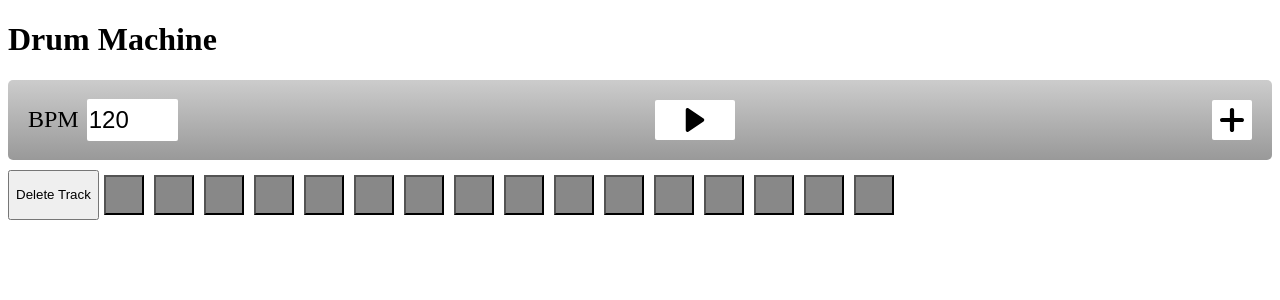
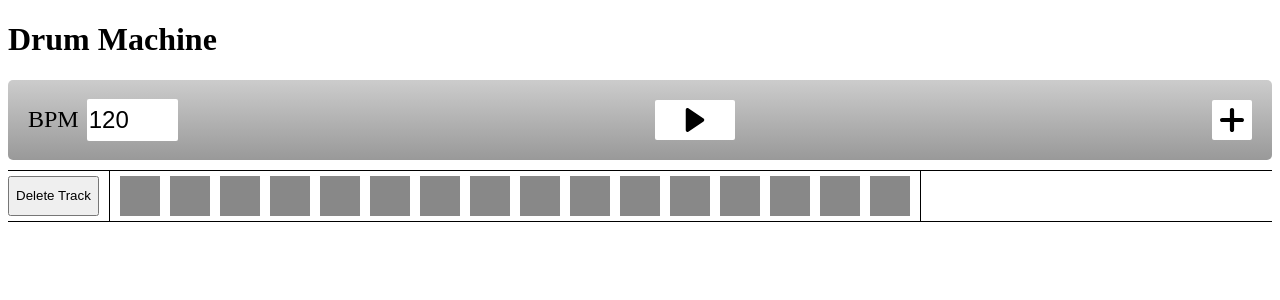
Before and after one commit to cschwartz525/drum-machine, a React app: page / in a window 1280 px wide. Both pictures are taken after a click on the button 1231 px from the left and 119 px from the top of the page. Shown: the top 300 px of the page. Built offline with nearby package versions, Linux system fonts and the light colour scheme.

Commit message:
Style improvements

```diff
--- a/src/components/BeatSquare/component.tsx
+++ b/src/components/BeatSquare/component.tsx
@@ -7,10 +7,16 @@ interface SquareProps {
 }
 
 const Square = styled.button<SquareProps>`
-    background-color: ${({ isEnabled }) => (isEnabled ? '#bb0000' : '#888888')};
+    background: ${({ isEnabled }) => (isEnabled ? '#bb0000' : '#888888')};
+    border: none;
+    cursor: pointer;
     height: 40px;
     margin: 5px;
     width: 40px;
+
+    &:hover {
+        background: ${({ isEnabled }) => (isEnabled ? 'linear-gradient(#bb0000, #880000);' : 'linear-gradient(#888888, #555555);')};
+    }
 `;
 
 const BeatSquare = ({
--- a/src/components/TrackRow/component.tsx
+++ b/src/components/TrackRow/component.tsx
@@ -4,7 +4,22 @@ import BeatSquare from '../BeatSquare';
 import { Track } from '../../redux/types';
 
 const Wrapper = styled.div`
+    border-bottom: 1px solid #000000;
+    border-top: 1px solid #000000;
     display: flex;
+`;
+
+const DeleteTrackButton = styled.button`
+    cursor: pointer;
+    margin: 5px 0;
+`;
+
+const BeatsWrapper = styled.div`
+    border-left: 1px solid #000000;
+    border-right: 1px solid #000000;
+    display: flex;
+    margin-left: 10px;
+    padding: 0 5px;
 `;
 
 const TrackRow = ({
@@ -15,12 +30,12 @@ const TrackRow = ({
     track: Track
 }): JSX.Element => (
     <Wrapper>
-        <button
+        <DeleteTrackButton
             onClick={(): void => deleteTrack(track?.id)}
         >
             Delete Track
-        </button>
-        <div style={{ display: 'flex' }}>
+        </DeleteTrackButton>
+        <BeatsWrapper>
             {track.beats.map((beat, i) => (
                 <BeatSquare
                     index={i}
@@ -28,7 +43,7 @@ const TrackRow = ({
                     trackId={track?.id}
                 />
             ))}
-        </div>
+        </BeatsWrapper>
     </Wrapper>
 );
 
```
